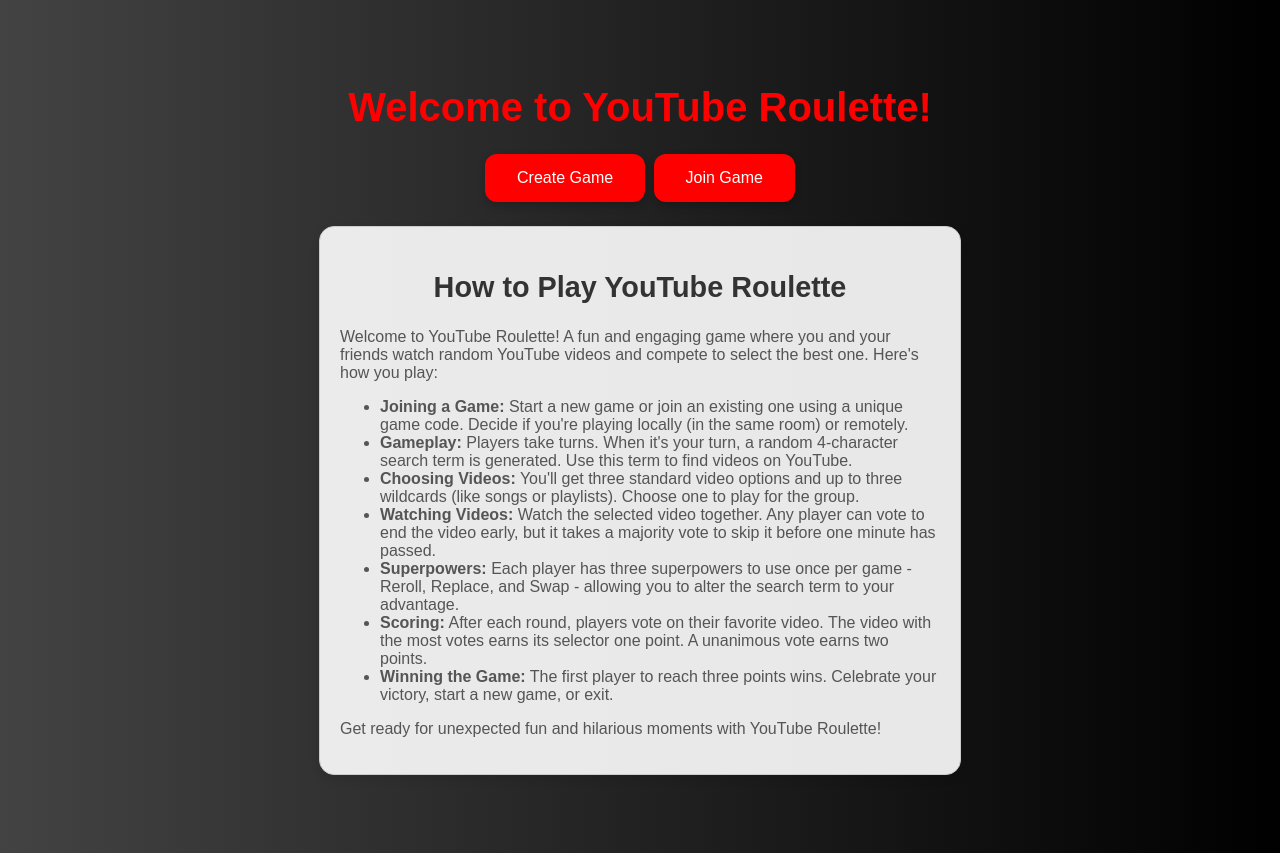
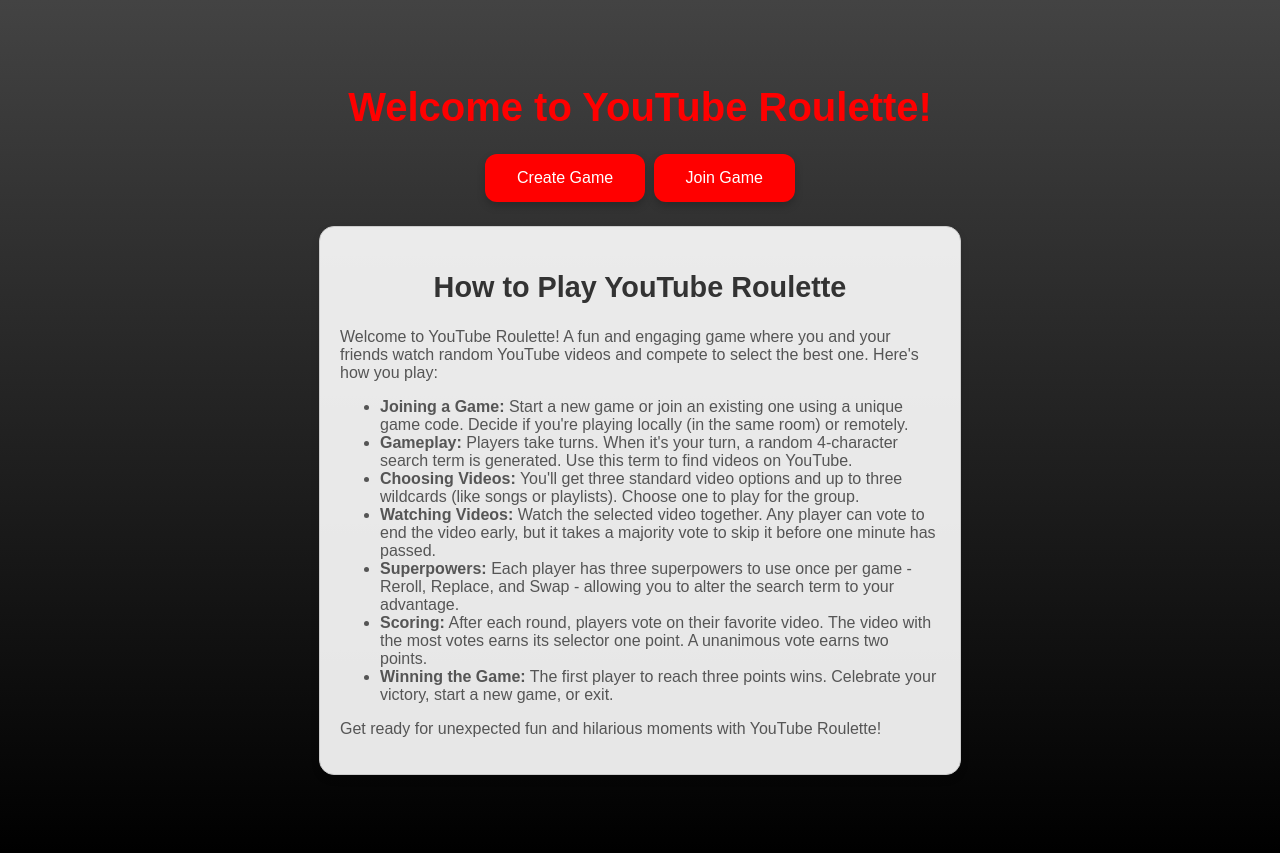
Before and after one commit to MagitekZed/ytroulette, a Flask app: page / in a window 1280 px wide. Run offline with Flask 3, Linux system fonts and the light colour scheme.

Commit message:
Update index.html

```diff
--- a/templates/index.html
+++ b/templates/index.html
@@ -8,7 +8,7 @@
         body {
             font-family: 'Arial', sans-serif;
             text-align: center;
-            background: linear-gradient(to right, #434343, #000000); /* Dark gray gradient */
+            background: linear-gradient(to bottom, #434343, #000000); /* Dark gray gradient */
             color: white;
             padding: 50px;
         }
```
